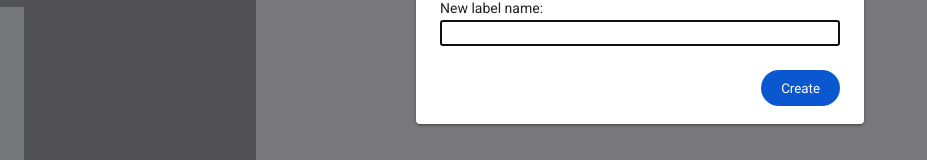
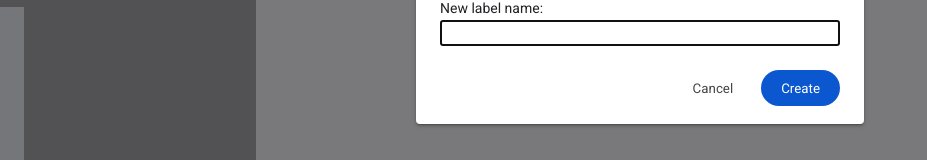
Before and after one commit to kerenduchan/kmail, a React (Vite) app: page /#/email/1 in a window 1280 px wide. Both pictures are taken after a click on the button 225 px from the left and 325 px from the top of the page. Shown: the part 373-533 px from the top of the page, without its empty margins (0-927 px from the left). Built offline with nearby package versions, Linux system fonts and the light colour scheme; a web font is replaced by a local one.

Commit message:
add cancel button to create label dialog

```diff
--- a/src/assets/css/basics/base.css
+++ b/src/assets/css/basics/base.css
@@ -66,3 +66,16 @@ pre {
     box-shadow: rgba(26, 115, 232, 0.45) 0px 1px 2px 0px,
         rgba(26, 115, 232, 0.3) 0px 1px 3px 1px;
 }
+
+.weak-action-btn {
+    background-color: transparent;
+    height: 36px;
+    border-radius: 18px;
+    color: rgb(68, 71, 70);
+    font-weight: 500;
+    padding: 0 20px;
+}
+
+.weak-action-btn:hover {
+    background-color: rgba(32, 33, 36, 0.06);
+}
--- a/src/assets/css/cmps/email-label/email-label-create.css
+++ b/src/assets/css/cmps/email-label/email-label-create.css
@@ -23,4 +23,6 @@
 .email-label-create-actions {
     flex-grow: 0;
     align-self: flex-end;
+    display: flex;
+    gap: 8px;
 }
--- a/src/cmps/email-label/EmailLabelCreate.jsx
+++ b/src/cmps/email-label/EmailLabelCreate.jsx
@@ -34,6 +34,9 @@ export function EmailLabelCreate({ onCloseClick, onSave }) {
                     </div>
                 </form>
                 <div className="email-label-create-actions">
+                    <button className="weak-action-btn" onClick={onCloseClick}>
+                        Cancel
+                    </button>
                     <button
                         className="strong-action-btn"
                         onClick={onFormSubmit}
```
